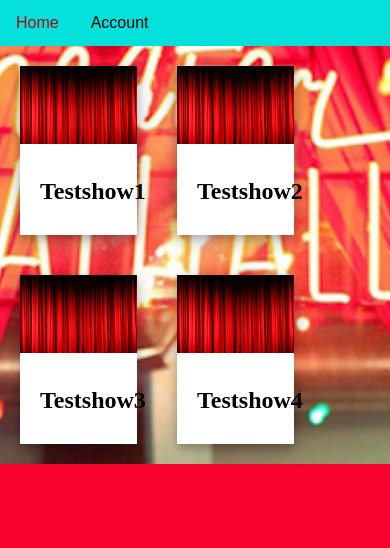
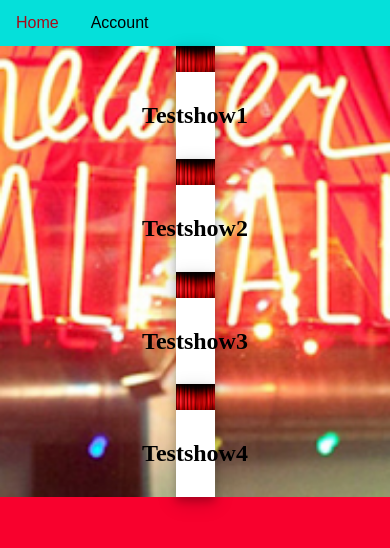
Before and after one commit to Lucas-Git-Hub/CLE-3, a PHP site: page /Php/index.php in a window 390 px wide. Shown: the top 548 px of the page. Run offline with PHP 8.4, Linux system fonts and the light colour scheme.

Commit message:
Flexbox toegevoegd

```diff
--- a/CLE 3/Css/style.css
+++ b/CLE 3/Css/style.css
@@ -5,25 +5,29 @@ body {
     background-repeat: no-repeat;
     background-size: cover;
     margin: 0 auto;
-    align-content: center;
     background-color: #F8012D;
 }
 
+img {width: 100%}
+
 /* Image per show gets shown in this visual */
 .polaroid {
-    float: left;
+    display: flex;
+    flex-flow: row wrap;
+    justify-content: center;
     width: 30%;
     background-color: white;
     box-shadow: 0 4px 8px 0 rgba(0, 0, 0, 0.2), 0 6px 20px 0 rgba(0, 0, 0, 0.19);
-    margin: 20px;
+    margin: auto;
     position: relative;
     cursor: pointer;
 }
 
-img {width: 100%}
-
 /* Title of show gets shown in this box */
 .container {
+    display: flex;
+    flex-flow: row wrap;
+    justify-content: center;
     text-align: center;
     padding: 10px 20px;
     border-radius: 4px;
@@ -52,13 +56,13 @@ img {width: 100%}
 /* Changes image size for different types of screens */
 
 @media screen and (max-width: 992px){
-    .polaroid and .container{
+    .polaroid,.container{
         width: 20%;
     }
 }
 
 @media screen and (max-width: 600px) {
-    .polaroid and .container {
+    .polaroid,.container {
         width: 10%;
     }
 }
```
